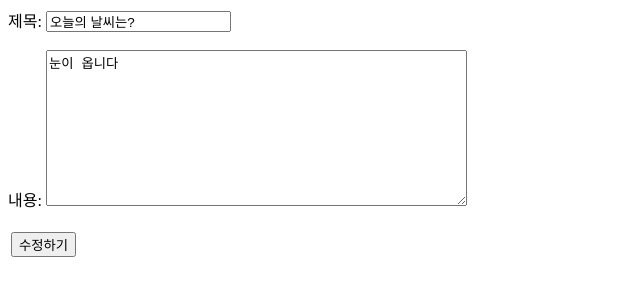
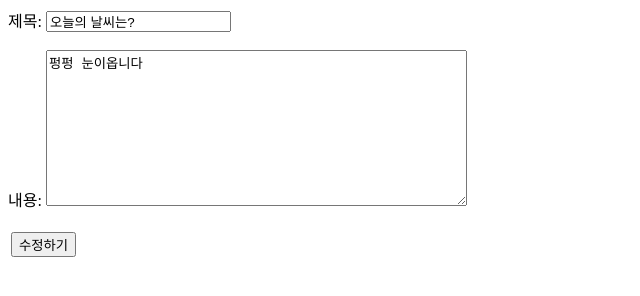
Before and after one commit to clouari/Formtag, a plain HTML site: page login/listpage2.html in a window 1280 px wide. Shown: the full height of the page, 0-640 px from the left. Drawn offline with Linux system fonts and the light colour scheme.

Commit message:
안에 내용 수정

```diff
--- a/login/listpage2.html
+++ b/login/listpage2.html
@@ -8,7 +8,7 @@
               <td>  제목: <input type="text" value="오늘의 날씨는?"> </td><br />
               <br />
               <td>내용:
-                <textarea name="content" cols="50" rows="10">눈이 옵니다
+                <textarea name="content" cols="50" rows="10">펑펑 눈이옵니다
                 </textarea><br />
                 </td>
                 <br />
```
